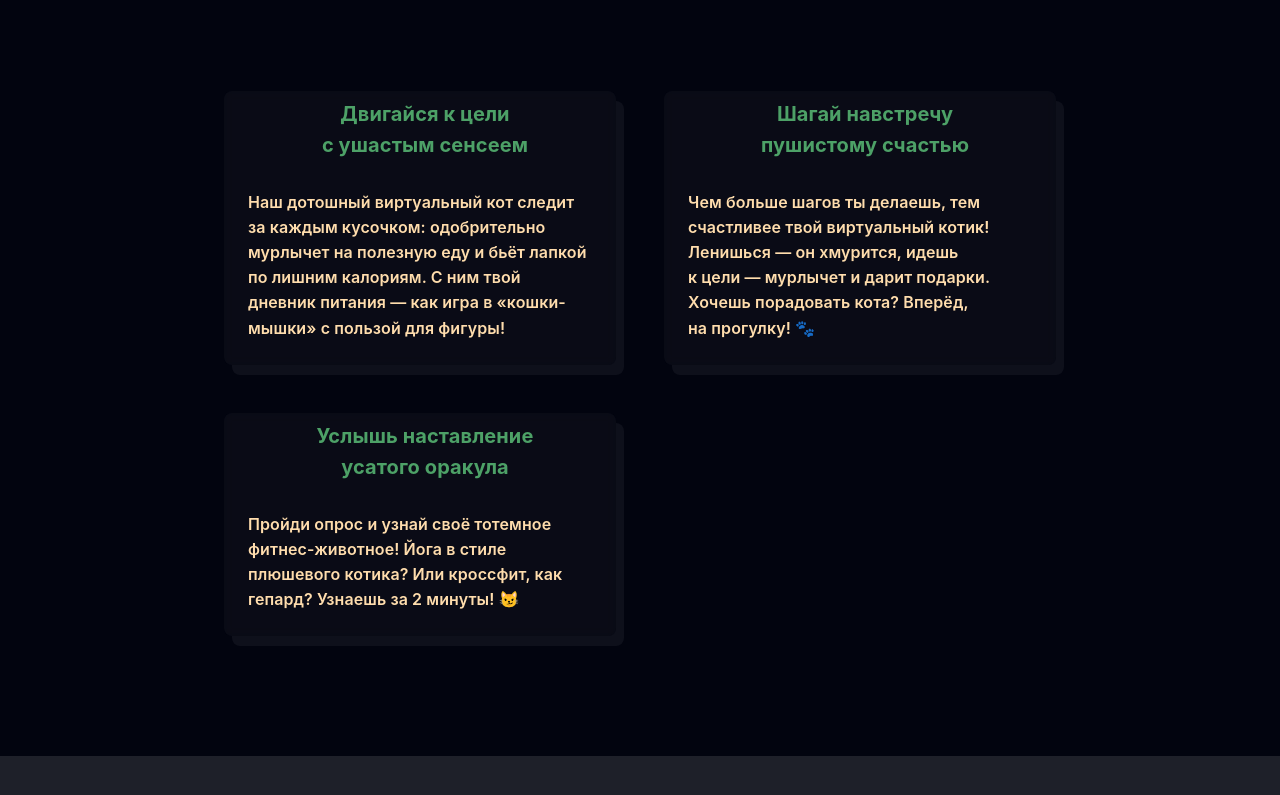
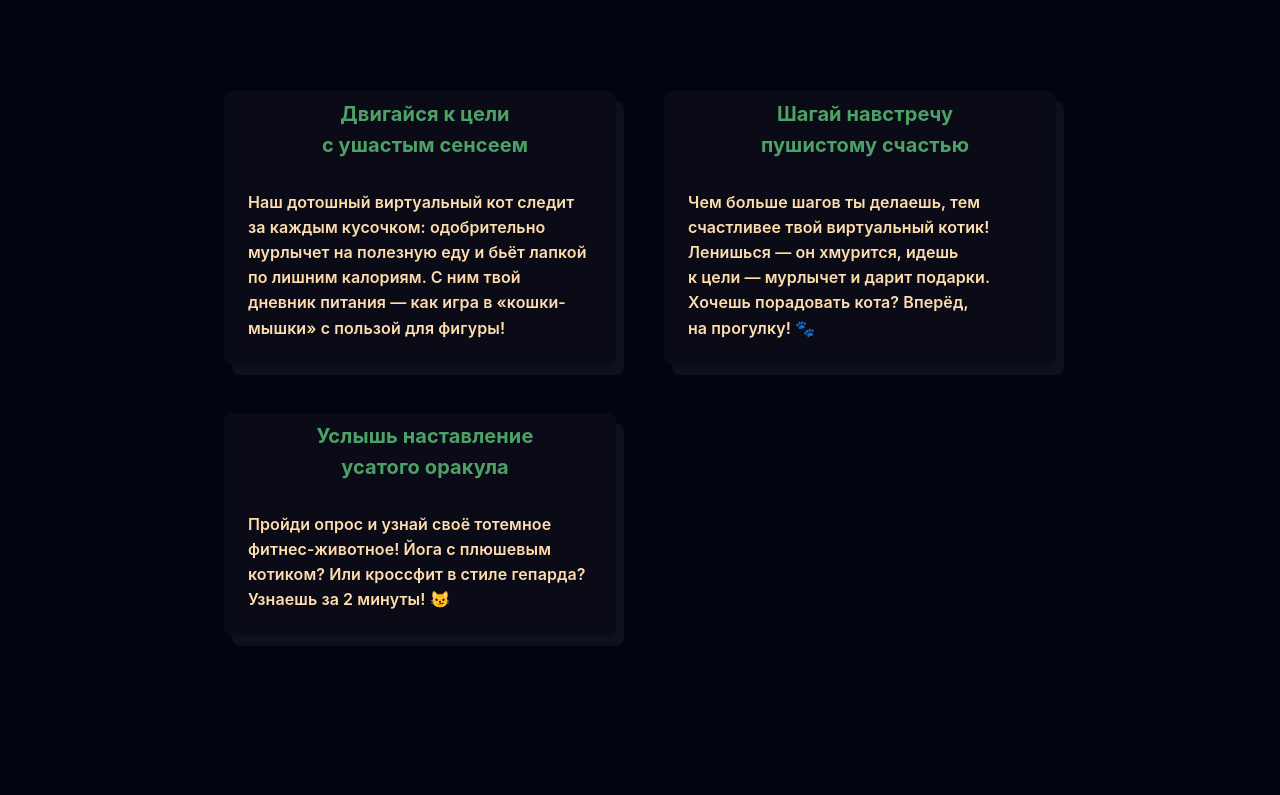
Before and after one commit to cloudninefalling/fitness-whiskers, a Next.js app: page / in a window 1280 px wide. Shown: the part 293-1088 px from the top of the page. After the commit the page ends 1049 px from the top, so only its background shows below. Built offline with nearby package versions, Linux system fonts and the light colour scheme.

Commit message:
fix: hide empty footer

```diff
--- a/src/app/layout.tsx
+++ b/src/app/layout.tsx
@@ -3,7 +3,7 @@ import localFont from 'next/font/local';
 
 import '@/assets/scss/bundle.scss';
 
-import Footer from '@/components/common/Footer/Footer';
+// import Footer from '@/components/common/Footer/Footer';
 import Header from '@/components/common/Header/Header';
 
 const Raleway = localFont({
@@ -44,7 +44,7 @@ export default function RootLayout({ children }: Readonly<{children: React.React
 
                 {children}
 
-                <Footer />
+                {/* <Footer /> */}
             </body>
         </html>
     );
--- a/src/assets/scss/globals.scss
+++ b/src/assets/scss/globals.scss
@@ -12,6 +12,7 @@ body {
   -webkit-font-smoothing: antialiased;
   -moz-osx-font-smoothing: grayscale;
   min-height: 100vh;
+  letter-spacing: .1px;
 }
 
 * {
--- a/src/components/common/cards/Cards.module.scss
+++ b/src/components/common/cards/Cards.module.scss
@@ -30,7 +30,6 @@
     min-width: 100%;
     min-height: 100%;
     font-size: 16px;
-    letter-spacing: .1px;
     cursor: pointer;
     transition: box-shadow .4s ease, background-color .4s ease;
 
--- a/src/components/pages/index/hero/IndexHero.tsx
+++ b/src/components/pages/index/hero/IndexHero.tsx
@@ -22,7 +22,7 @@ const CARDS: ICard[] = [
     {
         title: 'Услышь наставление усатого\xA0оракула',
         id: 3,
-        content: 'Пройди опрос и\xA0узнай своё тотемное фитнес-животное! Йога в\xA0стиле плюшевого котика? Или кроссфит, как гепард? Узнаешь за\xA02\xA0минуты! 😼',
+        content: 'Пройди опрос и\xA0узнай своё тотемное фитнес-животное! Йога с плюшевым котиком? Или кроссфит в стиле гепарда? Узнаешь за\xA02\xA0минуты! 😼',
         href: '/your-totem-cat',
     },
 ];
```
